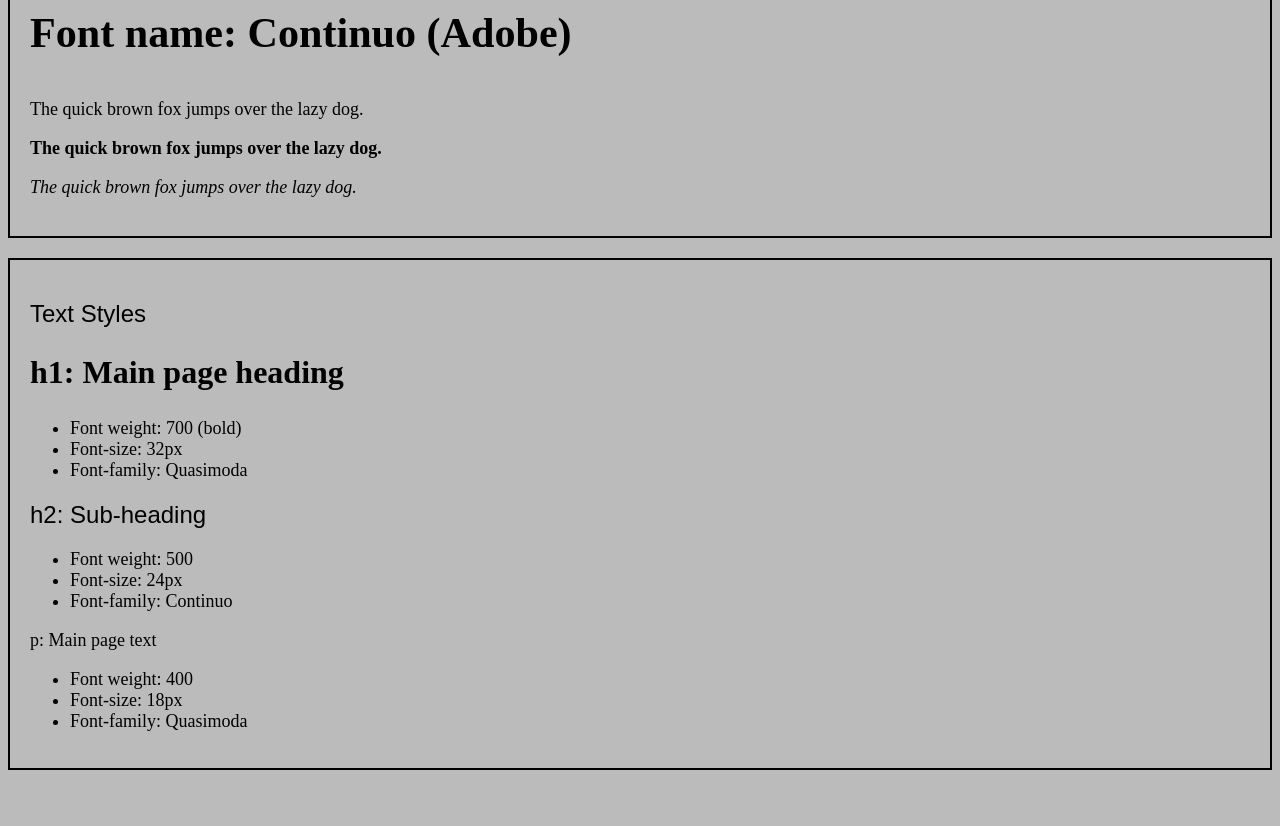
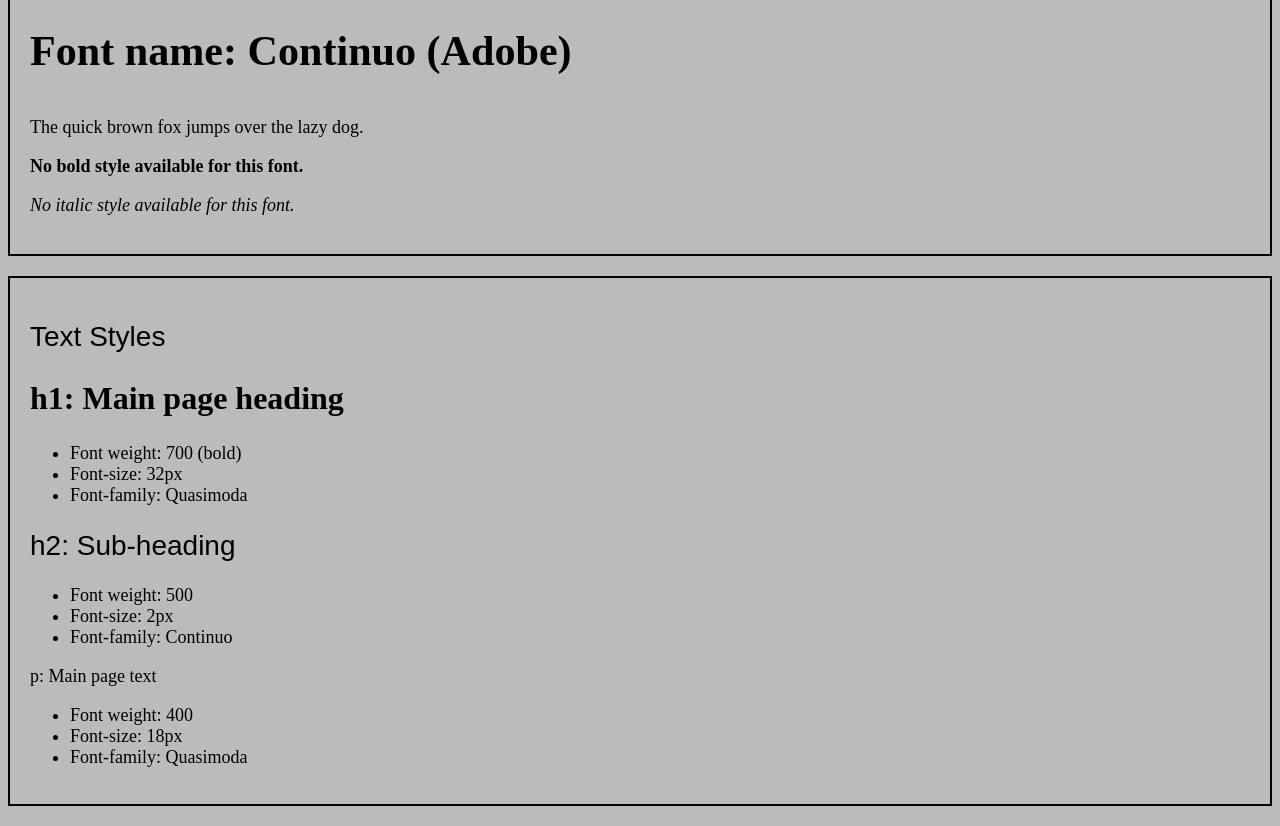
Before and after one commit to jdcummings09/website-design-system, a plain HTML site: page index.html in a window 1280 px wide. Shown: the part 900-1726 px from the top of the page. Before the commit the page ends 1690 px from the top, so only its background shows below. Drawn offline with Linux system fonts and the light colour scheme; a web font is replaced by a local one.

Commit message:
Final project

```diff
--- a/index.html
+++ b/index.html
@@ -21,11 +21,11 @@
         <section id="colors">
             <h2>Colors</h2>
             <div class="color1">
-                <p>Color name: Light Pink</p>
+                <p>Color name: Dark Pink</p>
                 <p>Hex: #ef426f</p>
             </div>
             <div class="color2">
-                <p>Color name: Dark Pink</p>
+                <p>Color name: Light Pink</p>
                 <p>Hex: #f4cdd4</p>
             </div>
             <div class="color3">
@@ -49,8 +49,8 @@
             <div id="font2">
                 <h3 class="fontName">Font name: Continuo (Adobe)</h3>
                 <p class="normalStyle">The quick brown fox jumps over the lazy dog.</p>
-                <p class="boldStyle"><strong>The quick brown fox jumps over the lazy dog.</strong></p>
-                <p class="italicStyle"><em>The quick brown fox jumps over the lazy dog.</em></p>
+                <p class="boldStyle"><strong>No bold style available for this font.</strong></p>
+                <p class="italicStyle"><em>No italic style available for this font.</em></p>
             </div>
         </section>
         <!-- Text Style section of the webpage outlining standard styles to be used. -->
@@ -65,7 +65,7 @@
             <h2 class="text">h2: Sub-heading</h2>
                 <ul>
                     <li>Font weight: 500</li>
-                    <li>Font-size: 24px</li>
+                    <li>Font-size: 2px</li>
                     <li>Font-family: Continuo</li>
                 </ul>
             <p class="text"> p: Main page text</p>
--- a/styles.css
+++ b/styles.css
@@ -10,7 +10,7 @@ h1 {
 
 h2 {
     font-weight: 500;
-    font-size: 24px;
+    font-size: 28px;
     font-family: continuo, sans-serif;
 }
 
@@ -68,7 +68,15 @@ header {
     font-size: 36px;
 }
 
+#font1 p.normalStyle {
+    font-family: quasimoda;
+}
+
 #font2 {
     font-family: continuo;
     font-size: 36px;
 }
+
+#font2 p.normalStyle {
+    font-family: continuo;
+}
```
